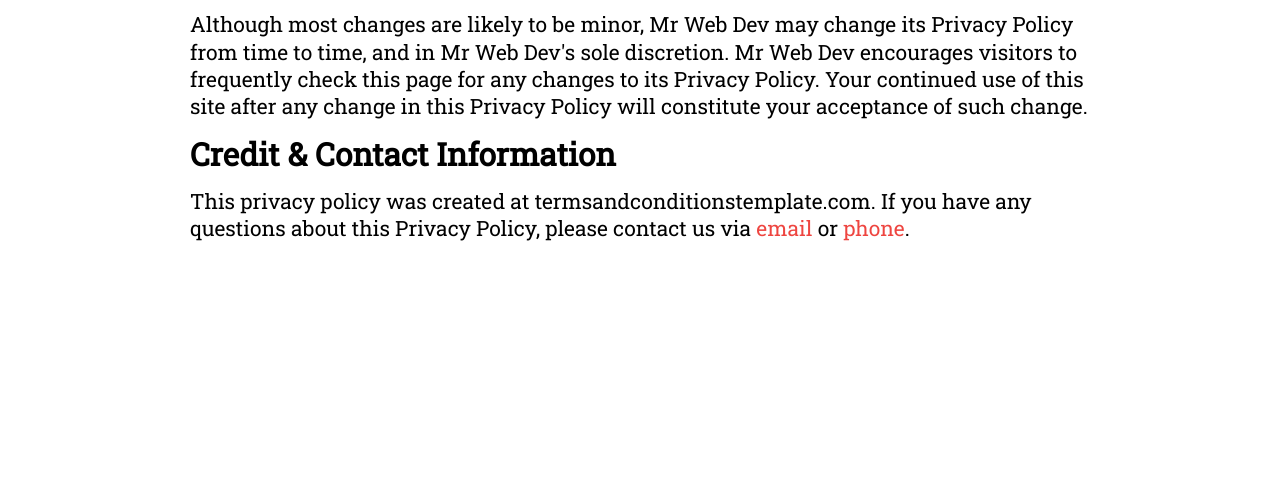
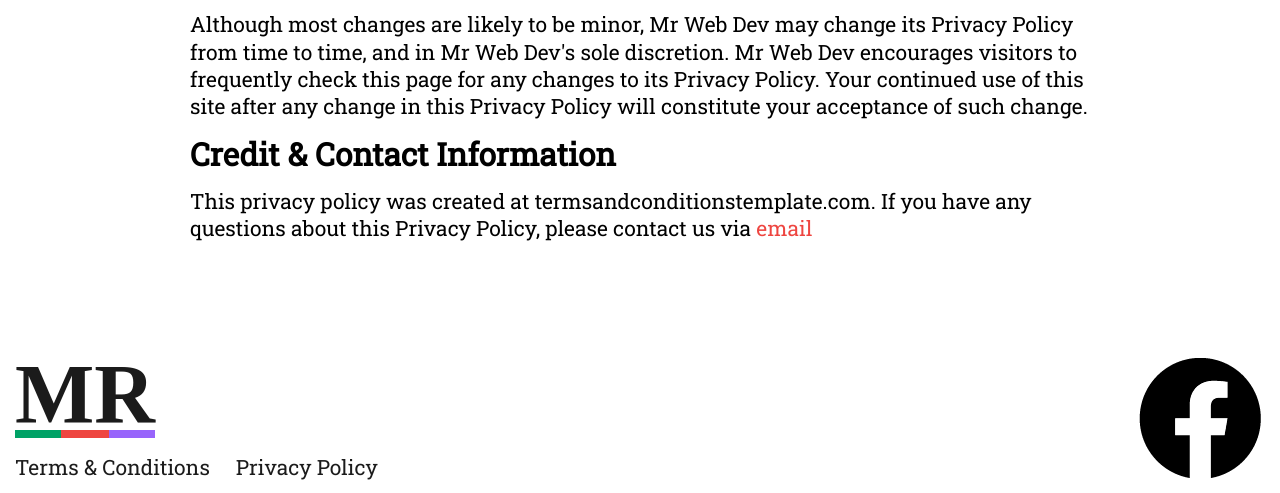
Before and after one commit to MatthewRandle/mrwebdev, a PHP site: page /privacy-policy.html in a window 1280 px wide. Shown: the part 2462-2955 px from the top of the page. Before the commit the page ends 2703 px from the top, so only its background shows below. Run offline with PHP 8.4, Linux system fonts and the light colour scheme; style sheets or scripts are compiled from the project's sources.

Commit message:
Added footer to legal pages

```diff
--- a/css/Index.css
+++ b/css/Index.css
@@ -238,7 +238,7 @@
 }
 
 .hero_left p {
-  width: 85%;
+  width: 70%;
   position: absolute;
   bottom: 100px;
   text-align: center;
@@ -256,7 +256,7 @@
 
 @media only screen and (max-width: 768px) {
   .hero_left p {
-    width: 95%;
+    width: 80%;
     bottom: 25px;
     font-size: 1.1rem;
   }
--- a/css/Legal.css
+++ b/css/Legal.css
@@ -6,6 +6,7 @@
       -ms-flex-pack: center;
           justify-content: center;
   padding-top: 130px;
+  margin-bottom: 100px;
 }
 
 .legal_text {
--- a/index.html
+++ b/index.html
@@ -48,7 +48,7 @@
         <section class="benefits">
             <h2 data-aos="fade-right" data-aos-duration="750">What I can do for you</h2>
             <div class="benefits_top_panel" data-aos="fade-right" data-aos-duration="1000">
-                <img  class="responsive" src="./assets/Responsive.svg" alt="Monitor, Tablet and Mobile phone showcasing different screen sizes">
+                <img class="responsive" src="./assets/Responsive.svg" alt="Monitor, Tablet and Mobile phone showcasing different screen sizes">
                 <h3>Responsive Design</h3>
                 <p>Every website I build is designed to adapt to every screen size - From desktop to mobile, ensuring every user gets
                     the perfect experience no matter the device.</p>
@@ -149,7 +149,7 @@
                 </div>
             </div>
 
-            <a href=""><img src="./assets/facebook.png" alt="Facebook Logo"></a>
+            <a href="https://www.facebook.com/webdev.mr" rel="noopener noreferrer" target="_blank"><img src="./assets/facebook.png" alt="Facebook Logo"></a>
         </footer>
 
 
--- a/privacy-policy.html
+++ b/privacy-policy.html
@@ -110,9 +110,21 @@
                             <p>This privacy policy was created at <a style="color:inherit;text-decoration:none;"
                                     href="https://termsandconditionstemplate.com/privacy-policy-generator/"
                                     title="Privacy policy template generator" target="_blank">termsandconditionstemplate.com</a>. If you have any
-                                questions about this Privacy Policy, please contact us via <a href="mailto:enquiry@mrweb.dev">email</a> or <a
-                                    href="tel:07850684301">phone</a>.</p>
+                                questions about this Privacy Policy, please contact us via <a href="mailto:enquiry@mrweb.dev">email</a></p>
             </div>
         </section>
+
+        <footer>
+            <div class="footer_left">
+                <a class="footer_logo" href="./index.html" rel="noopener noreferrer"><h2 class="footer_logo">MR</h2></a>
+                <div class="footer_links">
+                    <a href="./terms-and-conditions.html">Terms & Conditions</a>
+                    <a href="./privacy-policy.html">Privacy Policy</a>
+                </div>
+            </div>
+
+            <a href="https://www.facebook.com/webdev.mr" rel="noopener noreferrer" target="_blank"><img
+                    src="./assets/facebook.png" alt="Facebook Logo"></a>
+        </footer>
     </body>
 </html>
--- a/scss/Index.scss
+++ b/scss/Index.scss
@@ -170,7 +170,7 @@
 }
 
 .hero_left p {
-    width: 85%;
+    width: 70%;
     position: absolute;
     bottom: 100px;
     text-align: center;
@@ -184,7 +184,7 @@
     }
 
     @include tablet-down() {
-        width: 95%;
+        width: 80%;
         bottom: 25px;
         font-size: 1.1rem;
     }
--- a/scss/Legal.scss
+++ b/scss/Legal.scss
@@ -4,6 +4,7 @@
     display: flex;
     justify-content: center;
     padding-top: 130px;
+    margin-bottom: 100px;
 }
 
 .legal_text {
```
Also changed, not shown: sendMessage.php (added, +24 -0 lines), terms-and-conditions.html (+15 -0 lines), 1 other file.
